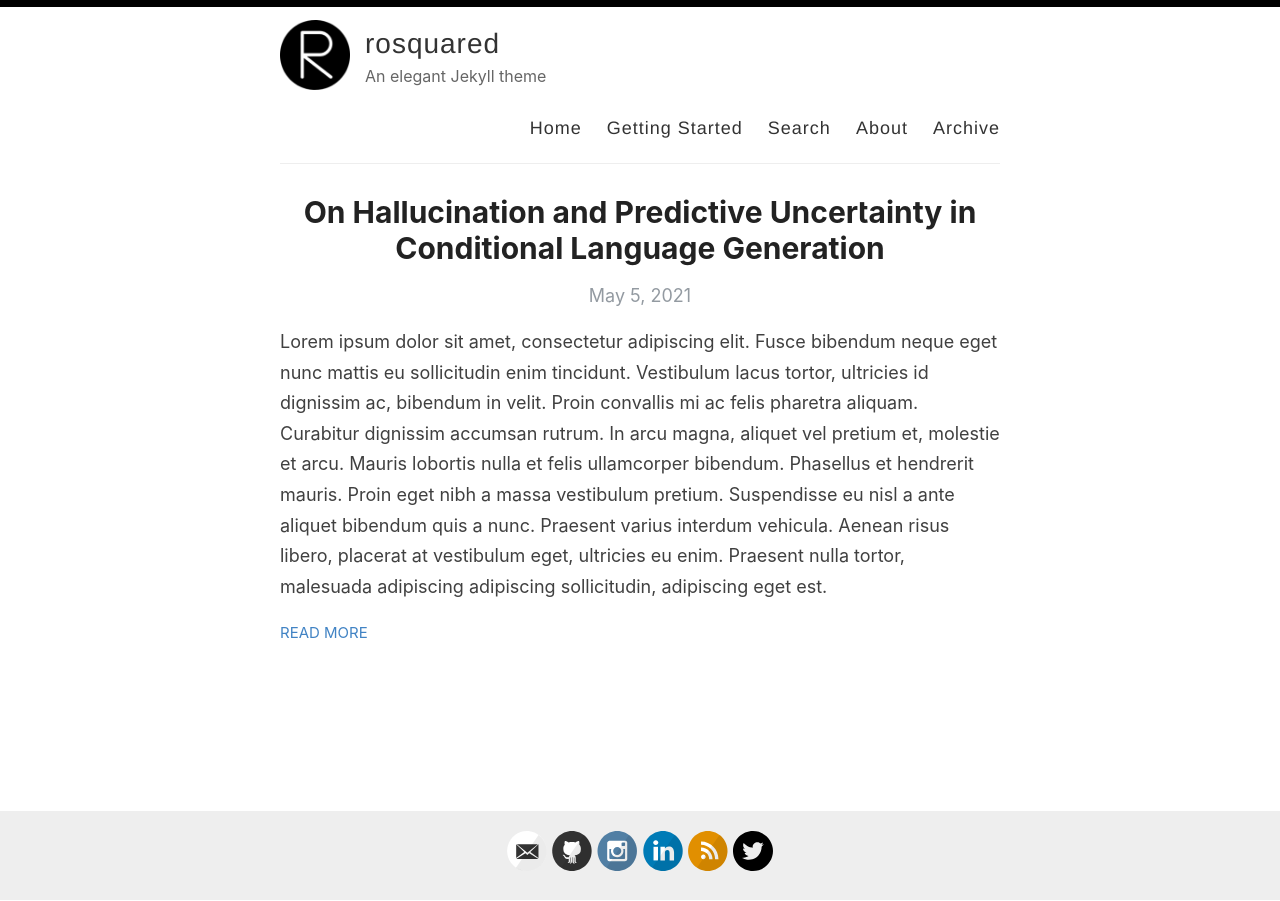
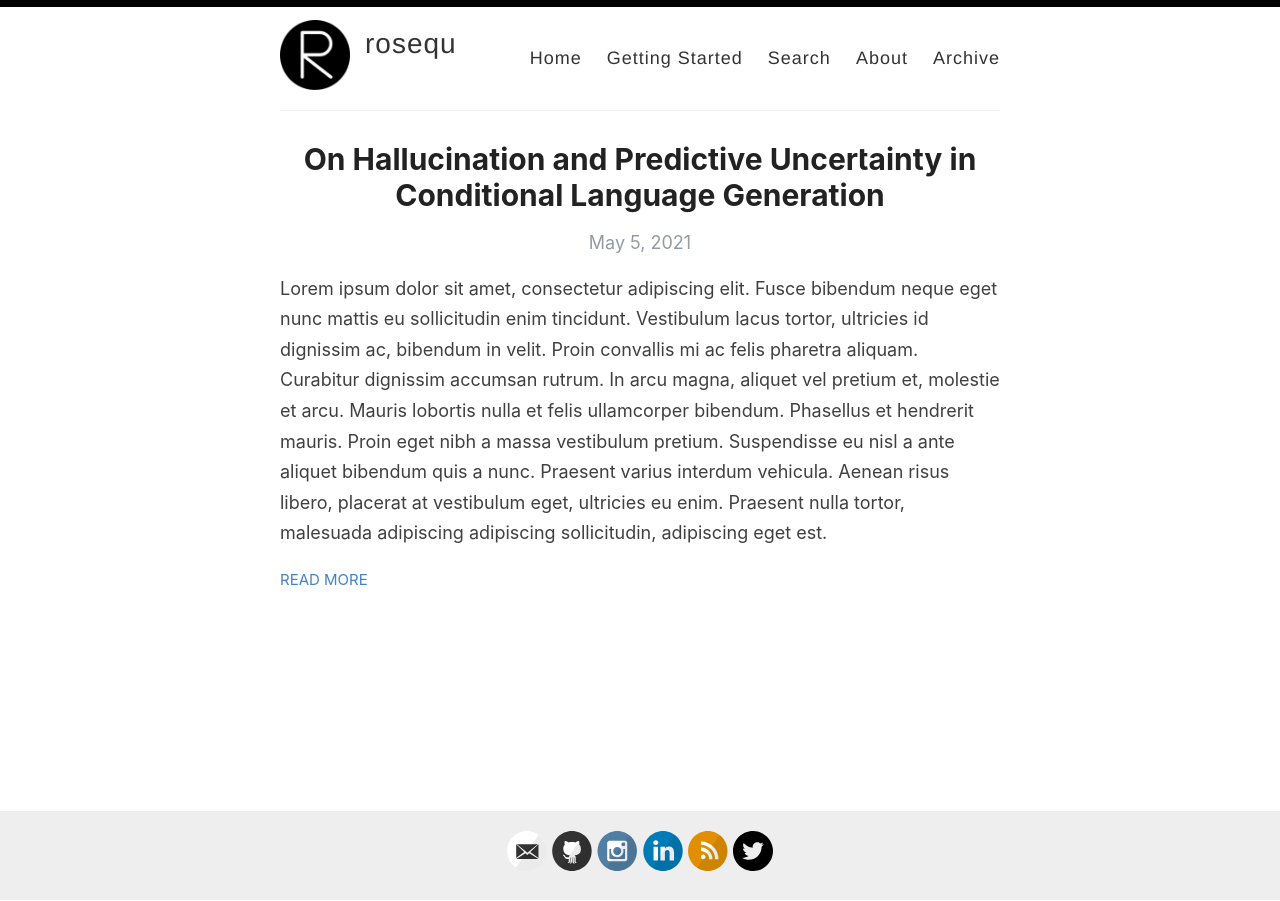
Before and after one commit to rosequ/rosequ.github.io, a Jekyll site: the page built from index.html, in a window 1280 px wide. Built offline with Jekyll 4.4.1, drawn with Linux system fonts in a browser that asks for light colours; the list of posts is cut into pages by our own code.

Commit message:
update description

```diff
--- a/_config.yml
+++ b/_config.yml
@@ -3,13 +3,13 @@
 #
 
 # Name of your site (displayed in the header)
-name: rosquared
+name: rosequ
 
 # Name of the author
 author: Royal Sequeira
 
 # Short bio or description (displayed in the header)
-description: An elegant Jekyll theme
+# description: An elegant Jekyll theme
 
 # URL of your avatar or profile pic (you could use your GitHub profile pic)
 avatar: /images/reverie.png
```
